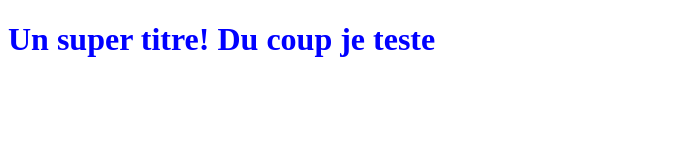
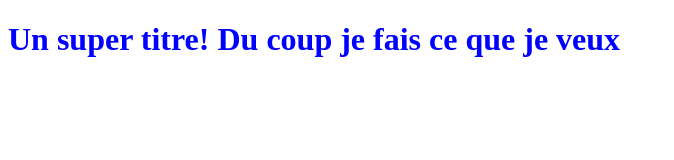
Before and after one commit to 0D1L0N/OpenclassroomsProject, a plain HTML site: page index.html in a window 1280 px wide. Shown: the whole page, without its empty margins (0-674 px from the left). Drawn offline with Linux system fonts and the light colour scheme.

Commit message:
modif du texte sur index2

```diff
--- a/index.html
+++ b/index.html
@@ -6,6 +6,6 @@
 </head>
 <body>
    <h1>Un super titre!
-    Du coup je teste </h1>
+    Du coup je fais ce que je veux </h1>
 </body>
 </html>
```
